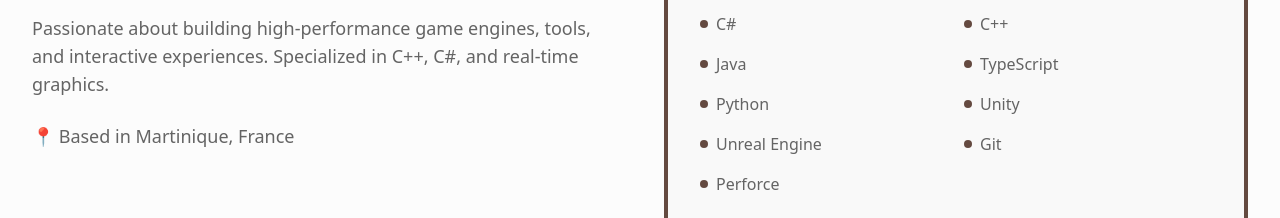
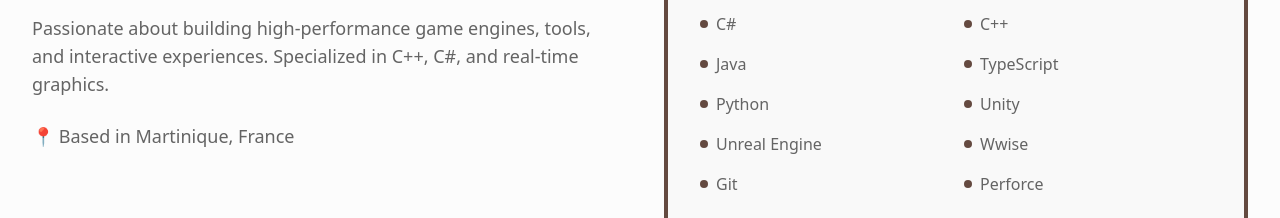
Before and after one commit to Hezaerd/hezaerd.com, a Next.js app: page / in a window 1280 px wide. Shown: the part 1020-1238 px from the top of the page. Built offline with nearby package versions, Linux system fonts and the light colour scheme; no server answers.

Commit message:
chore: add wwise to skills

```diff
--- a/src/data/skills.ts
+++ b/src/data/skills.ts
@@ -6,6 +6,7 @@ export const skills: string[] = [
 	"Python",
 	"Unity",
 	"Unreal Engine",
+    "Wwise",
 	"Git",
 	"Perforce",
 ];
```
